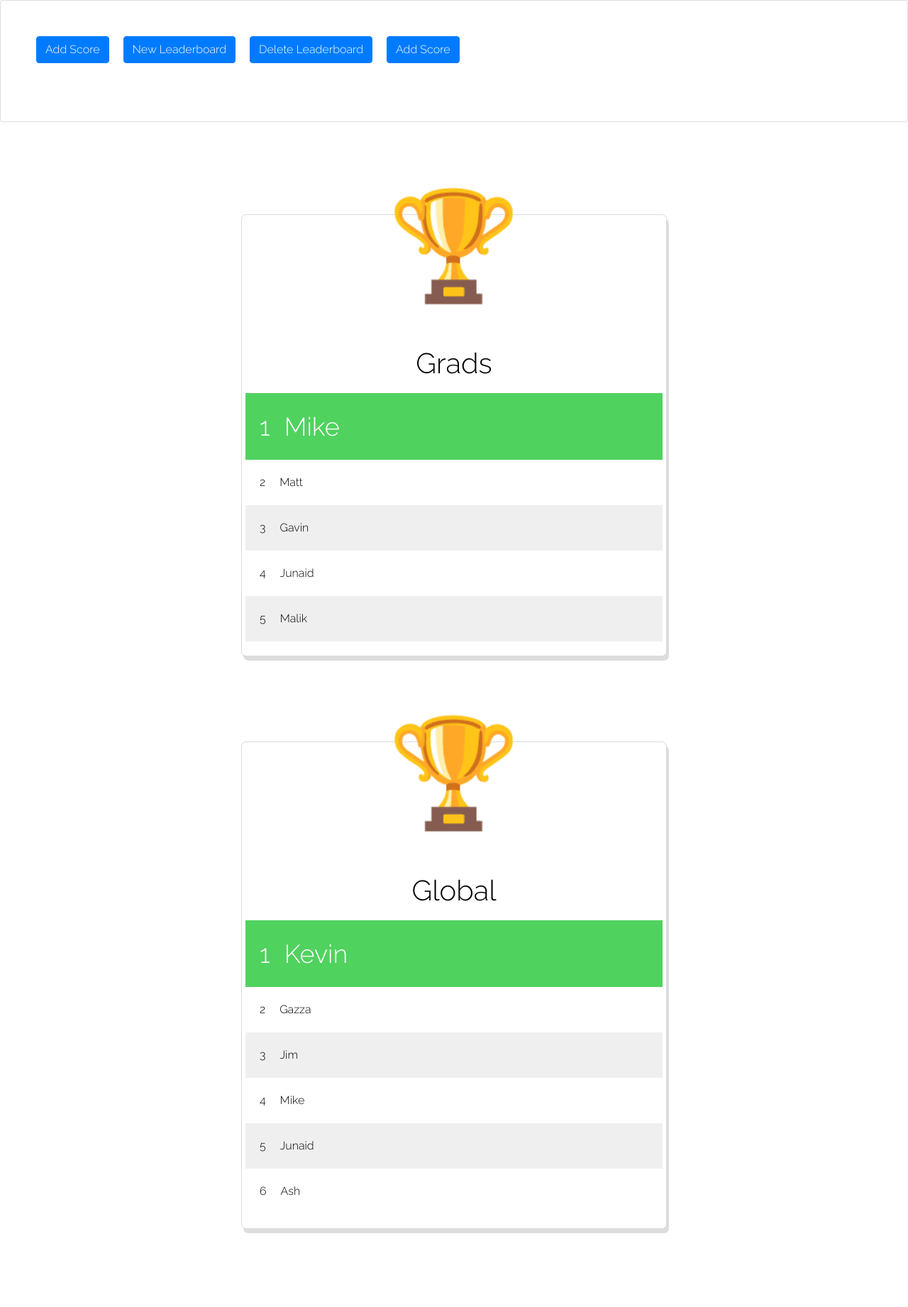
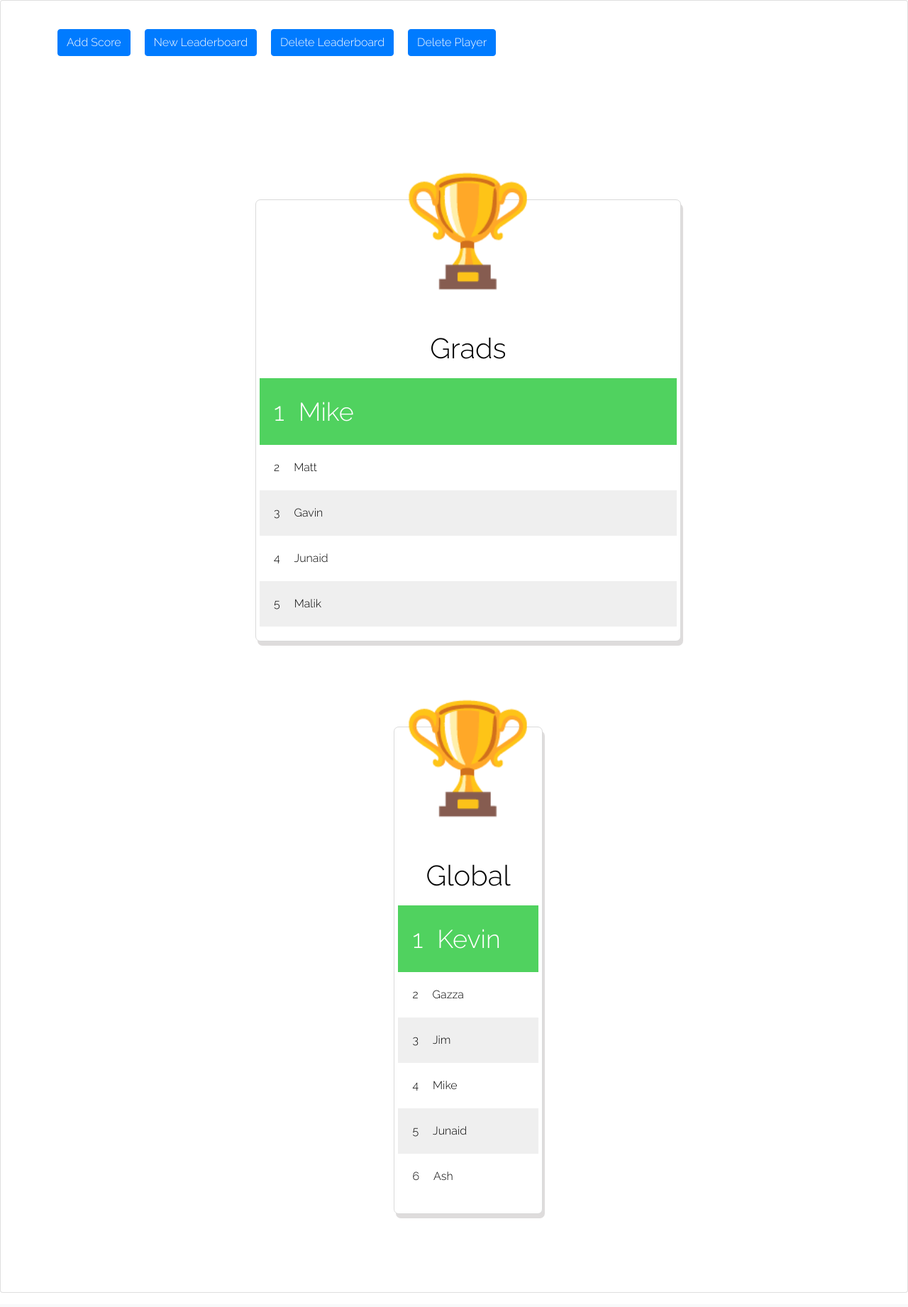
Before and after one commit to junaid-iw/TableTennisLadder, a Flask app: page /leaderboard in a window 1280 px wide. Shown: the part 76-1918 px from the top of the page at 71% size. Run offline with Flask 2, Linux system fonts and the light colour scheme; some libraries are stand-ins or nearby versions.

Commit message:
Fixing layout and adding more validation

```diff
--- a/main/main.py
+++ b/main/main.py
@@ -10,7 +10,8 @@
 
     try:
         leaderboard = getCurrentLeaderboard()
-        leaderboard.removePlayer(removedPlayer)
+        if not leaderboard.removePlayer(removedPlayer):
+            return "Player is not in leaderboard"
         updateLeaderboard(leaderboard)
 
     except:
@@ -71,15 +72,19 @@
         updateLeaderboard(newLeaderboard)
 
         reorderLeaderboardNames(newLeaderboardName, leaderboardNames)
-        print("Leaderboard added!")
+        return "Leaderboard added!"
 
 
 def deleteLeaderboard(removedLeaderboardName):
     leaderboardNames = reader.readLeaderboardNames()
-    leaderboardNames.remove(removedLeaderboardName)
-    os.remove("../leaderboard/" + removedLeaderboardName + ".txt")
-    updateLeaderboardNames(leaderboardNames)
 
+    try:
+        leaderboardNames.remove(removedLeaderboardName)
+        os.remove("../leaderboard/" + removedLeaderboardName + ".txt")
+        updateLeaderboardNames(leaderboardNames)
+
+    except:
+        return "Leaderboard does not exist."
 
 def getAllLeaderboards():
     leaderboardNames = reader.readLeaderboardNames()
--- a/main/templates/lb.html
+++ b/main/templates/lb.html
@@ -7,74 +7,84 @@
     {% include 'navbar.html' %}
 
     <body>
-        <div class="card">
+        <ul class="card">
             <div class="card-body">
                 <form method="POST">
                     <div class="form-inline">
                         <div class='col-xs-3'>
                             <p><a class="btn btn-primary" data-toggle="collapse" href="#collapseAddResult" role="button" aria-expanded="false" aria-controls="collapseAddResult">Add Score</a></p>
-                            <div class="collapse" id="collapseAddResult">
-                                <div class="card card-body">
-                                    <div>
-                                        <fieldset>
-                                        <input name="player" id="add_score" placeholder="Winner" class="form-control">
-                                        <input name="player" placeholder="Loser" class="form-control">
-                                        </fieldset>
+                        </div>
+                        <div class='col-xs-3'>
+                            <p><a class="btn btn-primary" data-toggle="collapse" href="#collapseNewLeaderboard" role="button" aria-expanded="false" aria-controls="collapseNewLeaderboard">New Leaderboard</a></p>
+                        </div>
+                        <div class='col-xs-3'>
+                            <p><a class="btn btn-primary" data-toggle="collapse" href="#collapseDeleteLeaderboard" role="button" aria-expanded="false" aria-controls="collapseDeleteLeaderboard">Delete Leaderboard</a></p>
+                        </div>
+                        <div class='col-xs-3'>
+                            <p><a class="btn btn-primary" data-toggle="collapse" href="#collapseDeletePlayer" role="button" aria-expanded="false" aria-controls="collapseDeletePlayer">Delete Player</a></p>
+                        </div>
+                            <div class="card-body">
+                                <div class="collapse" id="collapseAddResult">
+                                    <div class="form-inline">
+                                        <div class="col-xs-3">
+                                            <fieldset>
+                                                <input name="player" id="add_score" placeholder="Winner" class="form-control">
+                                                <input name="player" placeholder="Loser" class="form-control">
+                                            </fieldset>
+                                        </div>
+
                                         <select name="lb_choice" id="lb_choice" class="form-control">
                                             {% for lb in leaderboards %}
                                                 <option value="{{lb[0]}}">{{lb[0]}}</option>
                                             {% endfor %}
                                         </select>
-                                    </div>
-                                <button type="submit" class="btn btn-primary">Save</button>
-                                </div>
-                            </div>
-                        </div>
-
-                        <div class='col-xs-3'>
-                            <p><a class="btn btn-primary" data-toggle="collapse" href="#collapseNewLeaderboard" role="button" aria-expanded="false" aria-controls="collapseNewLeaderboard">New Leaderboard</a></p>
-                            <div class="collapse" id="collapseNewLeaderboard">
-                                <div class="card card-body">
-                                    <div class="form-inline">
-                                        <label for="new_lb">New Leaderboard</label>
-                                        <input name="new_lb_name" id="new_lb" placeholder="Leaderboard Name" class="form-control">
-                                        <button type="submit" class="btn btn-primary">Save</button>
+                                        <div class="col-xs-3">
+                                            <button type="submit" class="btn btn-primary">Save</button>
+                                        </div>
                                     </div>
                                 </div>
                             </div>
                         </div>
 
-                        <div class='col-xs-3'>
-                            <p><a class="btn btn-primary" data-toggle="collapse" href="#collapseDeleteLeaderboard" role="button" aria-expanded="false" aria-controls="collapseDeleteLeaderboard">Delete Leaderboard</a></p>
-                            <div class="collapse" id="collapseDeleteLeaderboard">
-                                <div class="card card-body">
-                                    <div class="form-inline">
-                                        <label for="delete_lb">Delete Leaderboard</label>
-                                        <input name="delete_lb_name" id="delete_lb" placeholder="Leaderboard Name" class="form-control">
-                                        <button type="submit" class="btn btn-primary">Save</button>
+                        <div class="collapse" id="collapseNewLeaderboard">
+                            <div class="card card-body">
+                                <div class="form-inline">
+                                    <label for="new_lb">New Leaderboard</label>
+                                    <div class='col-xs-3'>
+                                        <input name="new_lb_name" id="new_lb" placeholder="Leaderboard Name" class="form-control">
                                     </div>
+                                    <button type="submit" class="btn btn-primary">Save</button>
                                 </div>
                             </div>
                         </div>
 
-                        <div class='col-xs-3'>
-                            <p><a class="btn btn-primary" data-toggle="collapse" href="#collapseDeletePlayer" role="button" aria-expanded="false" aria-controls="collapseDeletePlayer">Add Score</a></p>
-                            <div class="collapse" id="collapseDeletePlayer">
-                                <div class="card card-body">
-                                    <div class="form-inline">
-                                        <label for="delete_player">Delete Player</label>
-                                        <input name="delete_player_name" id="delete_player" placeholder="Player Name" class="form-control">
-                                        <button type="submit" class="btn btn-primary">Save</button>
+                        <div class="collapse" id="collapseDeleteLeaderboard">
+                            <div class="card card-body">
+                                <div class="form-inline">
+                                    <label for="delete_lb">Delete Leaderboard</label>
+                                    <div class='col-xs-3'>
+                                        <input name="delete_lb_name" id="delete_lb" placeholder="Leaderboard Name" class="form-control">
                                     </div>
+                                    <button type="submit" class="btn btn-primary">Save</button>
                                 </div>
                             </div>
                         </div>
 
+                        <div class="collapse" id="collapseDeletePlayer">
+                            <div class="card card-body">
+                                <div class="form-inline">
+                                    <label for="delete_player">Delete Player</label>
+                                    <div class='col-xs-3'>
+                                        <input name="delete_player_name" id="delete_player" placeholder="Player Name" class="form-control">
+                                    </div>
+                                    <button type="submit" class="btn btn-primary">Save</button>
+                                </div>
+                            </div>
+                        </div>
                     </div>
-                </form>
+
                 {% include 'validation_error.html' %}
             </div>
-        </div>
 
         <div id="main">
         {% for lb in leaderboards %}
```
